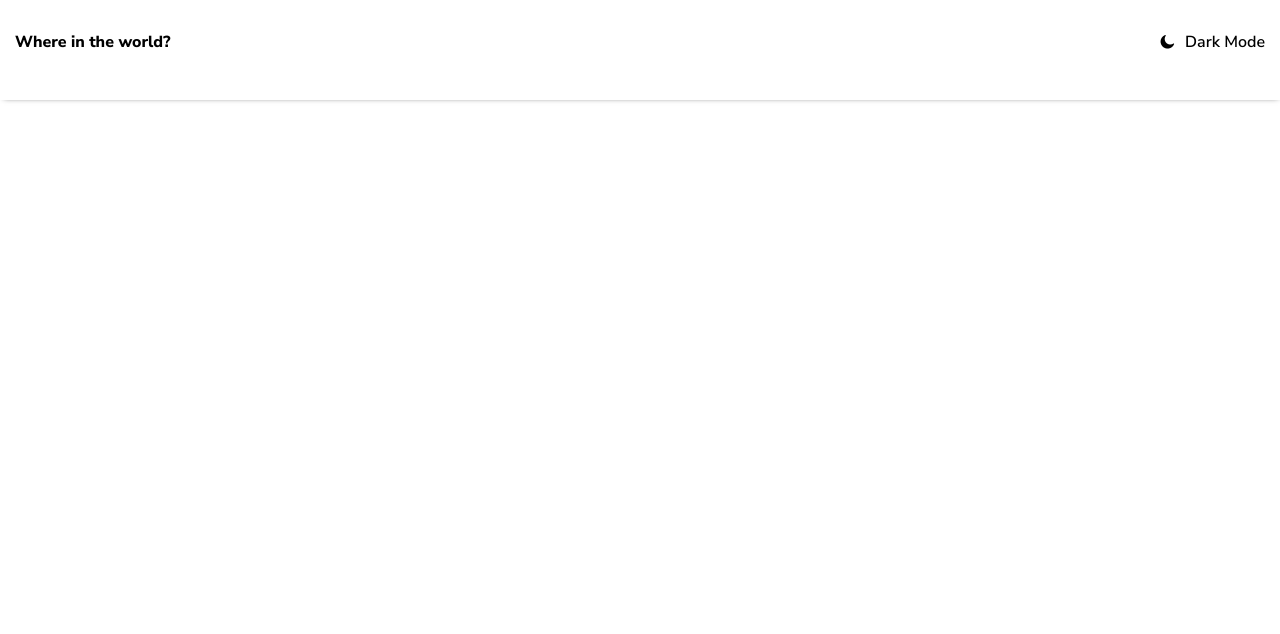
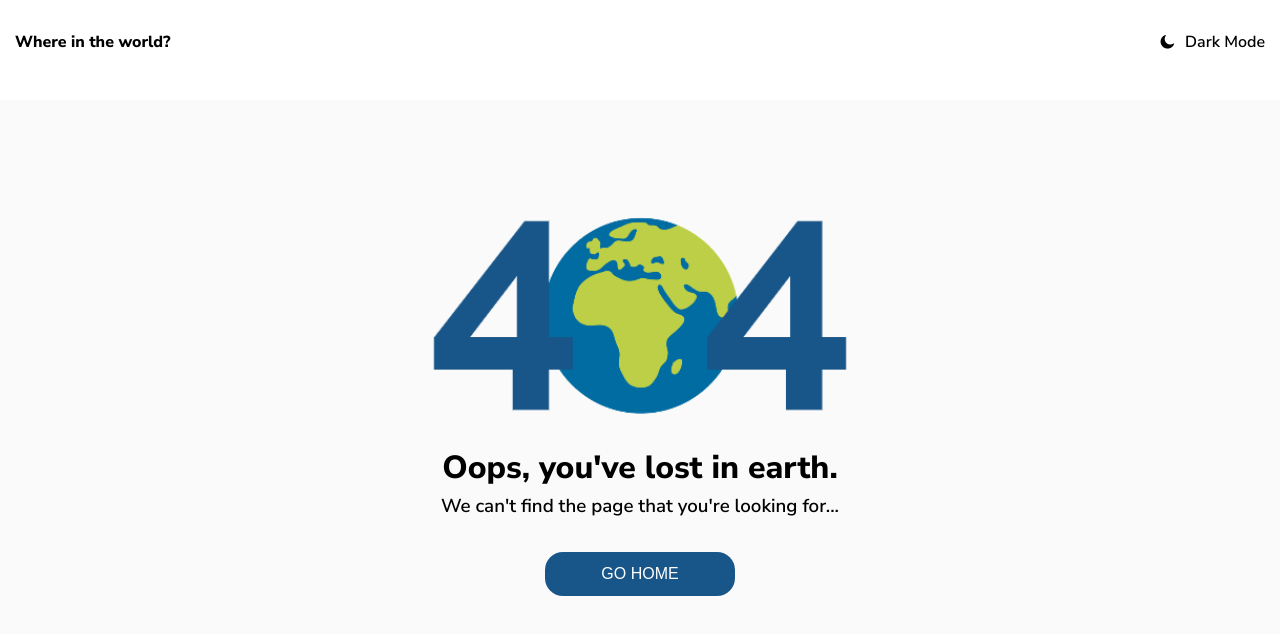
Before and after one commit to g3rardogo/rest-countries, a React app: page /1 in a window 1280 px wide. Shown: the top 634 px of the page. Built offline with nearby package versions, Linux system fonts and the light colour scheme; no server answers.

Commit message:
:art: Add 404 Not Found Page

```diff
--- a/src/components/CountriesList.jsx
+++ b/src/components/CountriesList.jsx
@@ -10,7 +10,7 @@ const CountriesList = () => {
     <div className="countries__container">
       {filteredCountries.map((country) => {
         return (
-          <Link key={country.name} to={`/${country.name}`}>
+          <Link key={country.name} to={`/details/${country.name}`}>
             <CountryCard country={country} />
           </Link>
         );
--- a/src/containers/CountryDetails.jsx
+++ b/src/containers/CountryDetails.jsx
@@ -80,7 +80,7 @@ const CountryDetailsContainer = (props) => {
                 ) : (
                   borderCountries.map((border) => {
                     return (
-                      <Link key={border} to={`/${border}`}>
+                      <Link key={border} to={`/details/${border}`}>
                         <button>{border}</button>
                       </Link>
                     );
--- /dev/null
+++ b/src/containers/NotFound.jsx
@@ -0,0 +1,19 @@
+import React from "react";
+import { Link } from "react-router-dom";
+import "../styles/NotFound.scss";
+import NotFoundImage from "../images/NotFound.png";
+
+const NotFound = () => {
+  return (
+    <main className="not-found__container">
+      <img src={NotFoundImage} alt="Not Found Error" />
+      <h1>Oops, you've lost in earth.</h1>
+      <h3>We can't find the page that you're looking for...</h3>
+      <Link to="/">
+        <button>GO HOME</button>
+      </Link>
+    </main>
+  );
+};
+
+export default NotFound;
--- a/src/routes/App.jsx
+++ b/src/routes/App.jsx
@@ -4,6 +4,7 @@ import { BrowserRouter, Switch, Route } from "react-router-dom";
 import Layout from "../components/Layout";
 import Home from "../containers/Home";
 import CountryDetails from "../containers/CountryDetails";
+import NotFound from "../containers/NotFound";
 import AppContext from "../context/AppContext";
 import useInitialState from "../hooks/useInitialState";
 
@@ -18,7 +19,7 @@ const App = () => {
               <Route exact path="/" component={Home} />
               <Route
                 exact
-                path="/:countryName"
+                path="/details/:countryName"
                 render={(props) => (
                   <CountryDetails
                     key={props.match.params.countryName}
@@ -26,6 +27,7 @@ const App = () => {
                   />
                 )}
               />
+              <Route component={NotFound} />
             </Switch>
           </Layout>
         </BrowserRouter>
--- a/src/styles/Home.scss
+++ b/src/styles/Home.scss
@@ -1,4 +1,4 @@
-@import './breakpoints.scss';
+@import './breakpoints';
 
 .filter-countries__container {
     @media(min-width: 525px) {
@@ -18,6 +18,7 @@
     }
 
 }
+
 main {
     display: flex;
     flex-direction: column;
--- /dev/null
+++ b/src/styles/NotFound.scss
@@ -0,0 +1,38 @@
+@import './breakpoints';
+
+.not-found__container {
+    width: 100%;
+    height: 100vh;
+    position: fixed;
+    text-align: center;
+    img {
+        width: 100%;
+        max-width: 420px;
+        align-self: center;
+        margin-bottom: 34px;
+    }
+    h1 {
+        line-height: 2rem;
+    }
+    h3 {
+        font-weight: 600;
+    }
+    button {
+        align-self: center;
+        width: 60%;
+        max-width: 190px;
+        background-color: #185588;
+        color: white;
+        border: 0px;
+        border-radius: 18px;
+        padding: 10px;
+        margin-top: 24px;
+        cursor: pointer;
+        outline: none;
+    }
+    @include media(tablet) {
+        img {
+            margin-top: 84px;
+        }
+    }
+}
--- a/webpack.config.js
+++ b/webpack.config.js
@@ -42,6 +42,10 @@ module.exports = {
         test: /\.scss$/,
         use: [MiniCssExtractPlugin.loader, "css-loader", "sass-loader"],
       },
+      {
+        test: /\.png/,
+        type: "asset/resource",
+      },
     ],
   },
   plugins: [
```
Also changed, not shown: src/images/NotFound.png (added).
